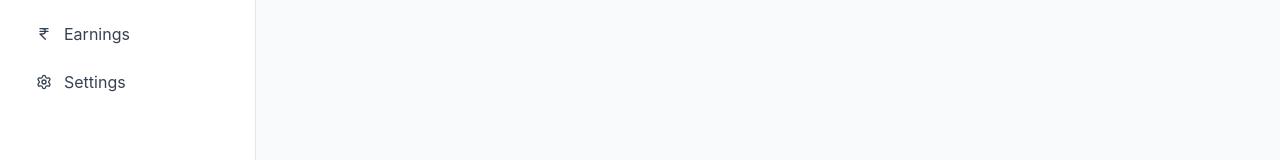
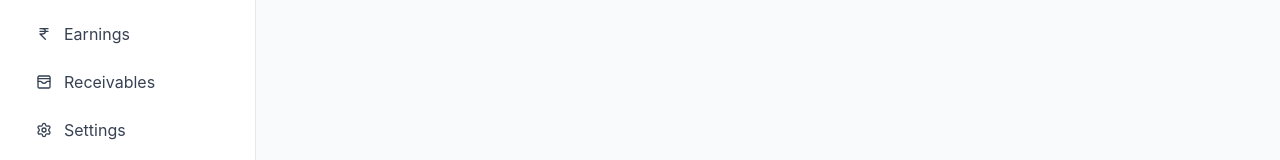
Before and after one commit to Parvesh93/crm-frontend, a React app: page /tasks in a window 1280 px wide. Shown: the part 502-662 px from the top of the page. Built offline with nearby package versions, Linux system fonts and the light colour scheme; no server answers; sample sign-in values are in the browser's storage; the HTML template or start-up script is replaced by a standard one.

Commit message:
Add receivables navigation

```diff
--- a/src/components/ui/Sidebar.jsx
+++ b/src/components/ui/Sidebar.jsx
@@ -8,6 +8,7 @@ import {
   Columns3,
   UserCog,
   IndianRupee,
+  WalletCards,
 } from "lucide-react";
 
 import { Link, useLocation } from "react-router-dom";
@@ -55,6 +56,11 @@ function Sidebar() {
   name: "Earnings",
   icon: IndianRupee,
   path: "/earnings",
+},
+{
+  name: "Receivables",
+  icon: WalletCards,
+  path: "/receivables",
 },
     {
       name: "Settings",
```
